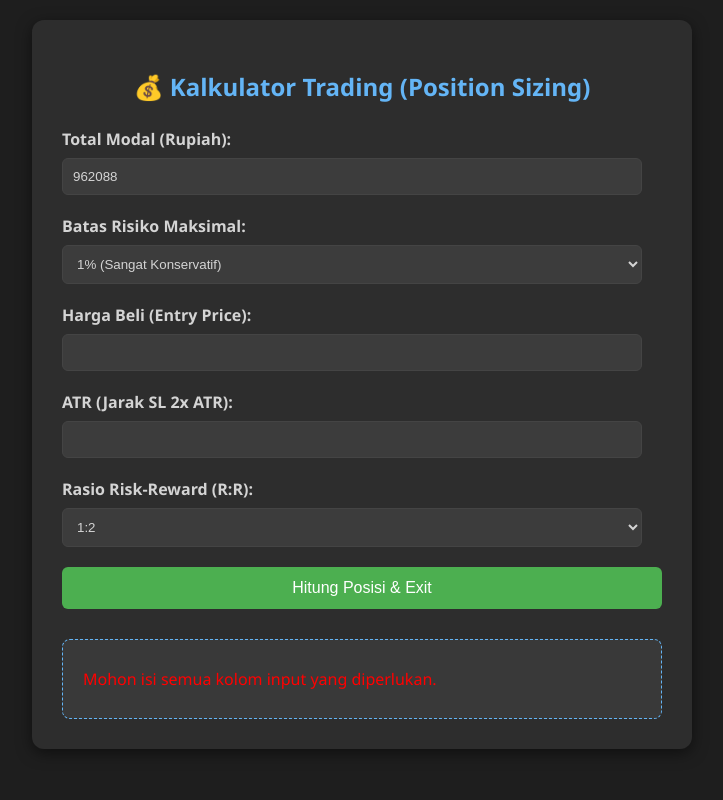
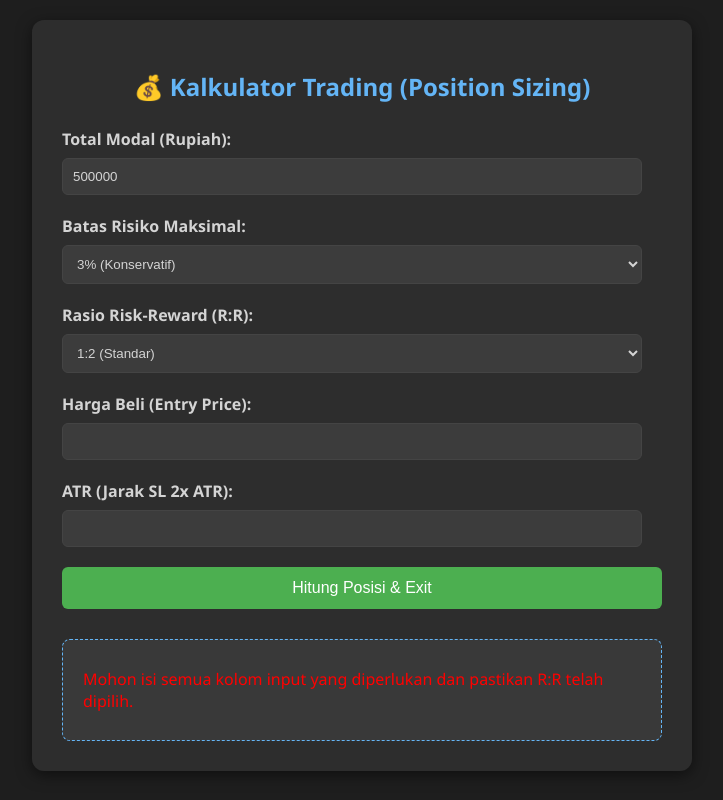
Before and after one commit to adahra/position_sizing, a plain HTML site: page index.html in a window 1280 px wide. Both pictures are taken after a click on the button "Hitung Posisi & Exit". Shown: the whole page, without its empty margins (278-1001 px from the left). Drawn offline with Linux system fonts and the light colour scheme.

Commit message:
Refactor trading calculator for dynamic risk-reward
Updated the title and default values in the trading calculator. Enhanced risk-reward options based on selected risk levels and improved validation messages.

```diff
--- a/index.html
+++ b/index.html
@@ -3,7 +3,7 @@
 <head>
     <meta charset="UTF-8">
     <meta name="viewport" content="width=device-width, initial-scale=1.0">
-    <title>Kalkulator SL & TP (1% Risiko)</title>
+    <title>Kalkulator SL & TP (R:R Dinamis)</title>
     <style>
         body {
             font-family: 'Segoe UI', Tahoma, Geneva, Verdana, sans-serif;
@@ -75,13 +75,18 @@
         <h2>💰 Kalkulator Trading (Position Sizing)</h2>
 
         <label for="modal">Total Modal (Rupiah):</label>
-        <input type="number" id="modal" value="962088" required>
+        <input type="number" id="modal" value="500000" required>
 
         <label for="risiko">Batas Risiko Maksimal:</label>
-        <select id="risiko">
+        <select id="risiko" onchange="updateRiskRewardOptions()">
             <option value="0.01">1% (Sangat Konservatif)</option>
-            <option value="0.03">3% (Konservatif)</option>
+            <option value="0.03" selected>3% (Konservatif)</option>
+            <option value="0.05">5% (Agresif)</option>
         </select>
+
+        <label for="riskReward">Rasio Risk-Reward (R:R):</label>
+        <select id="riskReward">
+            </select>
 
         <label for="hargaBeli">Harga Beli (Entry Price):</label>
         <input type="number" id="hargaBeli" required>
@@ -89,30 +94,65 @@
         <label for="atr">ATR (Jarak SL 2x ATR):</label>
         <input type="number" id="atr" required>
 
-        <label for="riskReward">Rasio Risk-Reward (R:R):</label>
-        <select id="riskReward">
-            <option value="2">1:2</option>
-            <option value="3">1:3</option>
-        </select>
-
         <button onclick="hitungTrading()">Hitung Posisi & Exit</button>
 
         <div class="result" id="hasil">
-            <p style="text-align: center;">Masukkan data untuk memulai perhitungan.</p>
+            <p style="text-align: center;">Pilih risiko dan masukkan data untuk memulai perhitungan.</p>
         </div>
     </div>
 
     <script>
+        document.addEventListener('DOMContentLoaded', updateRiskRewardOptions);
+
+        function updateRiskRewardOptions() {
+            const risiko = parseFloat(document.getElementById('risiko').value);
+            const riskRewardSelect = document.getElementById('riskReward');
+            riskRewardSelect.innerHTML = ''; // Clear previous options
+
+            let options = [];
+
+            if (risiko === 0.01) {
+                // Untuk risiko konservatif (1%), R:R lebih tinggi sering dicari.
+                options = [
+                    { value: 2, text: '1:2 (Standar)' },
+                    { value: 3, text: '1:3 (Optimal)' }
+                ];
+            } else if (risiko === 0.03) {
+                // Untuk risiko standar (3%), R:R 1:2 adalah yang paling umum.
+                options = [
+                    { value: 1.5, text: '1:1.5 (Minimum)' },
+                    { value: 2, text: '1:2 (Standar)' }
+                ];
+            } else if (risiko === 0.05) {
+                // Untuk risiko agresif (5%), R:R dapat lebih rendah untuk trade cepat.
+                options = [
+                    { value: 1, text: '1:1 (Skalping/Intraday Cepat)' },
+                    { value: 1.5, text: '1:1.5 (Agresif)' }
+                ];
+            }
+
+            options.forEach(optionData => {
+                const option = document.createElement('option');
+                option.value = optionData.value;
+                option.textContent = optionData.text;
+                if (optionData.value === 2 && risiko !== 0.05) {
+                    option.selected = true; // Default ke 1:2
+                }
+                riskRewardSelect.appendChild(option);
+            });
+        }
+
+
         function hitungTrading() {
             const modal = parseFloat(document.getElementById('modal').value);
             const risiko = parseFloat(document.getElementById('risiko').value);
             const hargaBeli = parseFloat(document.getElementById('hargaBeli').value);
             const atr = parseFloat(document.getElementById('atr').value);
-            const riskReward = parseInt(document.getElementById('riskReward').value);
+            const riskReward = parseFloat(document.getElementById('riskReward').value);
             const hasilDiv = document.getElementById('hasil');
 
-            if (isNaN(modal) || isNaN(hargaBeli) || isNaN(atr)) {
-                hasilDiv.innerHTML = '<p style="color: red;">Mohon isi semua kolom input yang diperlukan.</p>';
+            if (isNaN(modal) || isNaN(hargaBeli) || isNaN(atr) || isNaN(riskReward)) {
+                hasilDiv.innerHTML = '<p style="color: red;">Mohon isi semua kolom input yang diperlukan dan pastikan R:R telah dipilih.</p>';
                 return;
             }
 
@@ -121,11 +161,12 @@
 
             // --- 2. Perhitungan Jarak SL (2 x ATR) ---
             const jarakSLFloat = atr * 2;
-            const jarakSL = Math.ceil(jarakSLFloat); // Bulatkan ke atas karena harga bergerak dalam Rupiah penuh
+            const jarakSL = Math.ceil(jarakSLFloat);
 
             // --- 3. Perhitungan Titik SL & TP ---
             const titikSL = hargaBeli - jarakSL;
-            const jarakTP = jarakSL * riskReward;
+            const jarakTPFloat = jarakSL * riskReward;
+            const jarakTP = Math.ceil(jarakTPFloat); // Bulatkan ke atas untuk TP
             const titikTP = hargaBeli + jarakTP;
 
             // --- 4. Perhitungan Lot Maksimum (Position Sizing) ---
@@ -147,7 +188,7 @@
                 <p>Titik SL Teknis: <strong>Rp${titikSL.toFixed(0)}</strong></p>
 
                 <h4>📈 Exit Plan: Take-Profit (TP)</h4>
-                <p>Rasio Risk-Reward: <strong>1:${riskReward}</strong></p>
+                <p>Rasio Risk-Reward: <strong>1:${riskReward.toFixed(1)}</strong></p>
                 <p>Jarak TP: <strong>Rp${jarakTP}</strong></p>
                 <p>Titik TP Teknis: <strong>Rp${titikTP.toFixed(0)}</strong></p>
             `;
```
